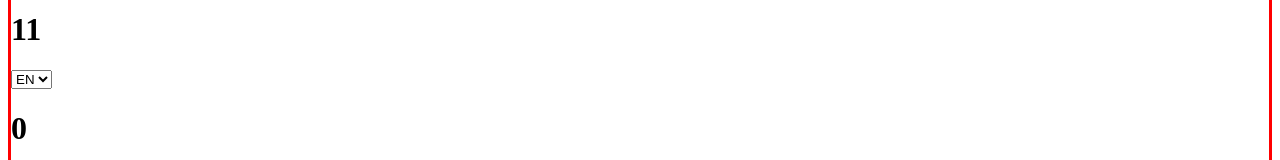
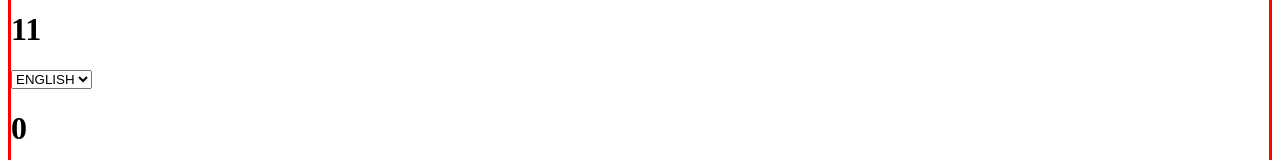
Before and after one commit to ChristianLestingi/React, a React (Create React App) app: page / in a window 1280 px wide. Shown: the part 243-403 px from the top of the page. Built offline with nearby package versions, Linux system fonts and the light colour scheme.

Commit message:
Context/01

```diff
--- a/src/App.js
+++ b/src/App.js
@@ -9,14 +9,22 @@ import { Login } from "./Login";
 import { UncontrolledLogin } from "./UncontrolledLogin";
 import { TodoList } from "./TodoList";
 import { Container } from "./Container";
-import { DisplayLanguage, LanguageContext } from "./DisplayLanguage";
+import { LanguageContext } from "./DisplayLanguage";
 
 export class App extends React.Component {
+  state = {
+    language: "english",
+  };
+  handleSelectLanguage = (event) => {
+    this.setState({
+      language: event.target.value,
+    });
+  };
   render() {
     return (
       <div>
-        <LanguageContext.Provider>
-          <Container title=" My application">
+        <Container title=" My application">
+          <LanguageContext.Provider value={this.state.language}>
             <Hello />
 
             <Welcome name="John" />
@@ -25,7 +33,10 @@ export class App extends React.Component {
               incrementValue={1}
               incrementTime={3000}
             />
-            <DisplayLanguage />
+            <select value={this.state.language}>
+              <option value="en">ENGLISH</option>
+              <option value="it">ITALIAN</option>
+            </select>
 
             <ClickCounter />
             <ClickTraker />
@@ -48,8 +59,8 @@ export class App extends React.Component {
                 );
               }}
             ></TodoList>
-          </Container>
-        </LanguageContext.Provider>
+          </LanguageContext.Provider>
+        </Container>
       </div>
     );
   }
--- a/src/DisplayLanguage.js
+++ b/src/DisplayLanguage.js
@@ -1,29 +1,3 @@
-import React from "react";
+
 import { createContext } from "react";
 export const LanguageContext = createContext("en");
-
-export class DisplayLanguage extends React.Component {
-  state = {
-    language: "en",
-  };
-
-  hundleChangeLanguage = (event) => {
-    this.setState({
-      language: event.target.value,
-    });
-    console.log(this.state.language);
-  };
-  render() {
-    return (
-      <div>
-        <select
-          value={this.state.language}
-          onChange={this.hundleChangeLanguage}
-        >
-          <option value="en">EN</option>
-          <option value="it">IT</option>
-        </select>
-      </div>
-    );
-  }
-}
--- a/src/Login.js
+++ b/src/Login.js
@@ -1,4 +1,5 @@
 import React from "react";
+import { LanguageContext } from "./DisplayLanguage";
 
 export class Login extends React.Component {
   state = {
```
